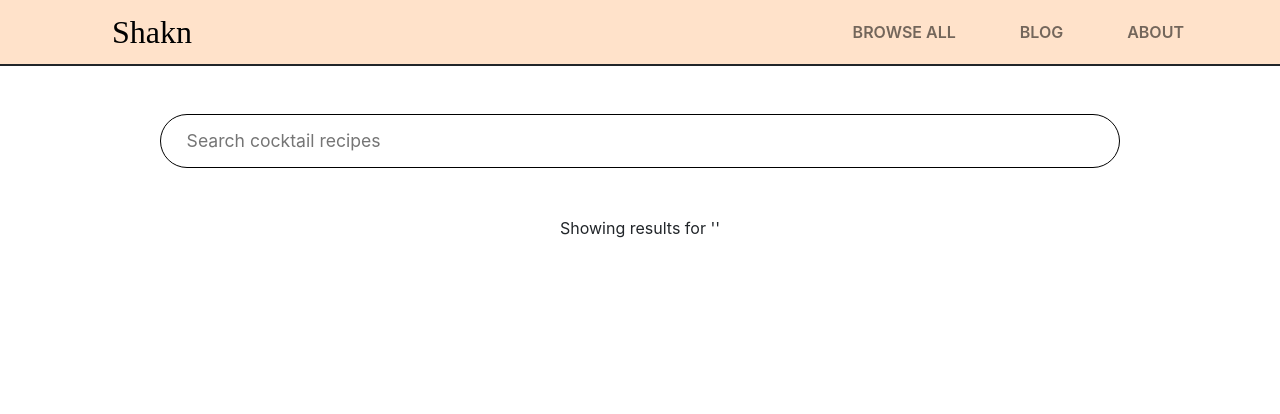
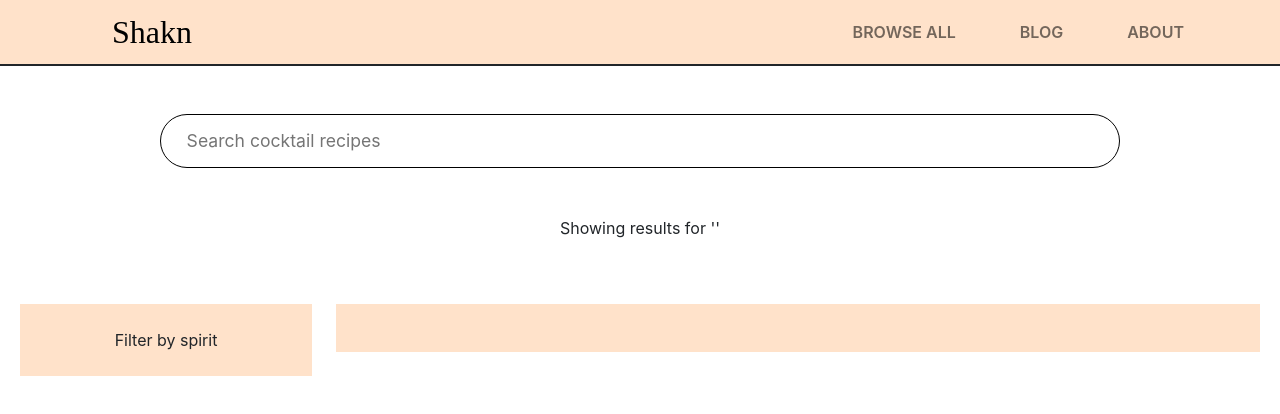
Before and after one commit to jazdmiller/shakn, a React (Create React App) app in the folder client/: page /results in a window 1280 px wide. Shown: the top 414 px of the page. Built offline with nearby package versions, Linux system fonts and the light colour scheme; the HTML template or start-up script is replaced by a standard one.

Commit message:
add color/spacing for filter/results divs (results page)

```diff
--- a/client/src/pages/Results.js
+++ b/client/src/pages/Results.js
@@ -64,11 +64,16 @@ function Results({ value }) {
         </div>
 
         <div className="row mx-2 my-2">
-          <div className="d-none d-md-flex col-4 filter-col">
-            <div></div>
+          <div className="d-none d-md-flex col-3">
+            <div className="filter-col w-100 p-4">
+              <div className="row text-center">
+                <span>Filter by spirit</span>
+              </div>
+            </div>
 
           </div>
-          <div className="col-md-8 col-12 results-col">
+          <div className="col-md-9 col-12 ">
+            <div className="results-col w-100 p-4">
             <div className="row">
       {searchResults &&
         searchResults.map(
@@ -88,6 +93,7 @@ function Results({ value }) {
         </div>
         </div>
         </div>
+        </div>
     </div>
   );
 }
```
